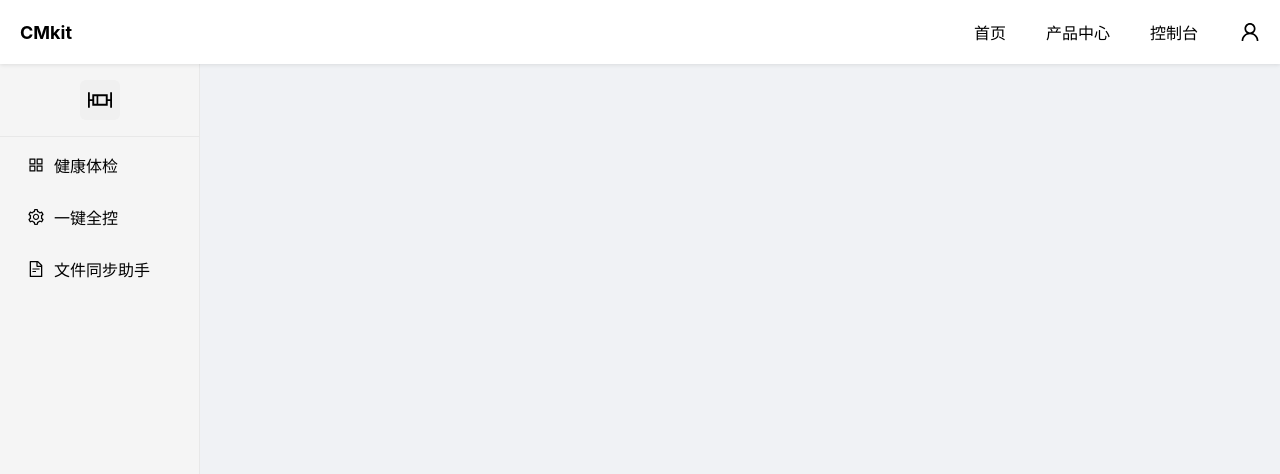
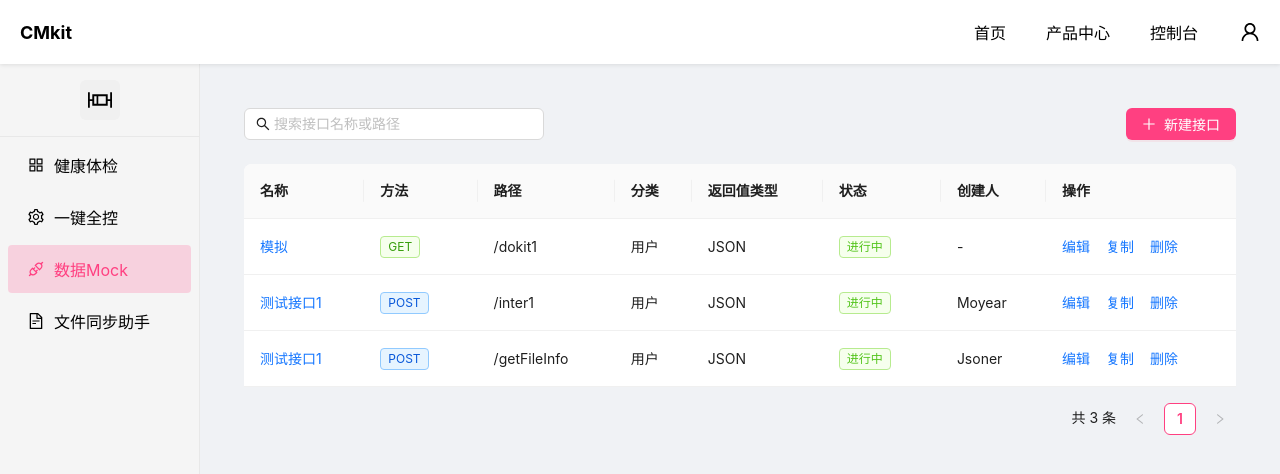
Before and after one commit to moyearzhou/Dokit-Server, a React (Create React App) app: page /data-mock in a window 1280 px wide. Shown: the top 474 px of the page. Built offline with nearby package versions, Linux system fonts and the light colour scheme.

Commit message:
[feat] 新增数据mock的面板

```diff
--- /dev/null
+++ b/public/mockDataTemp.json
@@ -0,0 +1,117 @@
+{
+  "datalist": [
+    {
+      "_id": "5dc925a3e6173367388831e0",
+      "name": "模拟",
+      "desc": "模拟dokit",
+      "groupId": "",
+      "projectId": "5c8e04056144a626ff2542e344",
+      "categoryId": "5dc920a56de696654ec9b56b",
+      "path": "/dokit1",
+      "method": "GET",
+      "formatType": "json",
+      "params": {
+        "pathParams": [
+          {
+            "name": "api",
+            "value": "api.dj.login"
+          }
+        ]
+      },
+      "owner": {},
+      "interOwner": {},
+      "curStatus": {},
+      "createDate": "2019-11-11 17:10:59",
+      "categoryName": "用户",
+      "query": {
+        "api": "api.dj.login"
+      },
+      "sceneList": [
+        {
+          "_id": "5dca79a0cf77257a255a0fda",
+          "name": "场景2",
+          "desc": "",
+          "projectId": "5c8e04056144a626ff2542e344",
+          "interfaceId": "5dc925a3e6173367388831e0",
+          "createDate": 1573550496005
+        },
+        {
+          "_id": "5dca795bb073557a27024a24",
+          "name": "测试场景",
+          "desc": "",
+          "projectId": "5c8e04056144a626ff2542e344",
+          "interfaceId": "5dc925a3e6173367388831e0",
+          "createDate": 1573550427707
+        }
+      ]
+    },
+    {
+      "_id": "5dc92585b1b0846733194865",
+      "name": "测试接口1",
+      "desc": "",
+      "groupId": "",
+      "projectId": "5c8e04056144a626ff2542e344",
+      "categoryId": "5dc920a56de696654ec9b56b",
+      "path": "/inter1",
+      "method": "POST",
+      "formatType": "json",
+      "params": {
+        "pathParams": []
+      },
+      "owner": {
+        "_id": "5c87b096513b3e266f4027ca",
+        "name": "Moyear",
+        "displayName": "卢群(普惠产品技术部)",
+        "department": "普惠产品技术部",
+        "employeeNumber": "D00252",
+        "accountName": "luqun",
+        "authority": {
+          "admin": true
+        }
+      },
+      "interOwner": "",
+      "curStatus": {
+        "status": "new",
+        "date": "2019-11-11 17:10:29"
+      },
+      "createDate": "2019-11-11 17:10:29",
+      "categoryName": "用户",
+      "query": {},
+      "sceneList": []
+    },
+    {
+        "_id": "5dc92585b1b0846733194865",
+        "name": "测试接口1",
+        "desc": "",
+        "groupId": "",
+        "projectId": "5c8e04056144a626ff2542e344",
+        "categoryId": "5dc920a56de696654ec9b56b",
+        "path": "/getFileInfo",
+        "method": "POST",
+        "formatType": "json",
+        "params": {
+          "pathParams": []
+        },
+        "owner": {
+          "_id": "5c87b096513b3e266f4027ca",
+          "name": "Jsoner",
+          "displayName": "卢群(普惠产品技术部)",
+          "department": "普惠产品技术部",
+          "employeeNumber": "D00252",
+          "accountName": "luqun",
+          "authority": {
+            "admin": true
+          }
+        },
+        "interOwner": "",
+        "curStatus": {
+          "status": "new",
+          "date": "2019-11-11 17:10:29"
+        },
+        "createDate": "2019-11-11 17:10:29",
+        "categoryName": "用户",
+        "query": {},
+        "sceneList": []
+      }
+  ]
+}
--- a/src/components/Layout/MainLayout.jsx
+++ b/src/components/Layout/MainLayout.jsx
@@ -5,6 +5,7 @@ import Header from '../Header/Header';
 import Sidebar from '../Sidebar/Sidebar';
 import Dashboard from '../../pages/Dashboard';
 import FileSync from '../../pages/FileSync';
+import DataMock from '../../pages/DataMock/DataMock';
 
 const LayoutContainer = styled.div`
   display: flex;
@@ -35,6 +36,7 @@ function MainLayout() {
           <Routes>
             <Route path="/" element={<Dashboard />} />
             <Route path="/dashboard" element={<Dashboard />} />
+            <Route path="/data-mock" element={<DataMock />} />
             <Route path="/file-sync" element={<FileSync />} />
           </Routes>
         </MainContent>
--- a/src/components/Sidebar/Sidebar.jsx
+++ b/src/components/Sidebar/Sidebar.jsx
@@ -5,7 +5,8 @@ import {
   AppstoreOutlined,
   FileTextOutlined,
   SettingOutlined,
-  BoxPlotOutlined
+  BoxPlotOutlined,
+  ApiOutlined
 } from '@ant-design/icons';
 
 const SidebarContainer = styled.aside`
@@ -93,6 +94,12 @@ function Sidebar() {
             一键全控
           </MenuLink>
         </MenuItem>
+        <MenuItem className={location.pathname === '/data-mock' ? 'active' : ''}>
+          <MenuLink to="/data-mock">
+            <ApiOutlined />
+            数据Mock
+          </MenuLink>
+        </MenuItem>
         <MenuItem className={location.pathname === '/file-sync' ? 'active' : ''}>
           <MenuLink to="/file-sync">
             <FileTextOutlined />
--- /dev/null
+++ b/src/pages/DataMock/DataMock.jsx
@@ -0,0 +1,131 @@
+import React, { useState, useEffect } from 'react';
+import styled from 'styled-components';
+import { Table, Input, Button, Tag, Space, message } from 'antd';
+import { SearchOutlined, PlusOutlined } from '@ant-design/icons';
+
+const Container = styled.div`
+  padding: 24px;
+`;
+
+const Header = styled.div`
+  display: flex;
+  justify-content: space-between;
+  align-items: center;
+  margin-bottom: 24px;
+`;
+
+const SearchSection = styled.div`
+  display: flex;
+  gap: 16px;
+`;
+
+function DataMock() {
+  const [loading, setLoading] = useState(false);
+  const [data, setData] = useState([]);
+
+  const fetchData = async () => {
+    try {
+      setLoading(true);
+      const response = await fetch('/mockDataTemp.json');
+      const result = await response.json();
+      setData(result.datalist);
+    } catch (error) {
+      message.error('加载数据失败');
+      console.error('Error fetching data:', error);
+    } finally {
+      setLoading(false);
+    }
+  };
+
+  useEffect(() => {
+    fetchData();
+  }, []);
+
+  const columns = [
+    {
+      title: '名称',
+      dataIndex: 'name',
+      key: 'name',
+      render: (text, record) => (
+        <a onClick={() => console.log('查看详情', record)}>{text}</a>
+      ),
+    },
+    {
+      title: '方法',
+      dataIndex: 'method',
+      key: 'method',
+      render: (text) => (
+        <Tag color={text === 'GET' ? 'green' : 'blue'}>{text}</Tag>
+      ),
+    },
+    {
+      title: '路径',
+      dataIndex: 'path',
+      key: 'path',
+    },
+    {
+      title: '分类',
+      dataIndex: 'categoryName',
+      key: 'categoryName',
+    },
+    {
+      title: '返回值类型',
+      dataIndex: 'formatType',
+      key: 'formatType',
+      render: (text) => text.toUpperCase(),
+    },
+    {
+      title: '状态',
+      key: 'status',
+      render: (_, record) => (
+        <Tag color="success">进行中</Tag>
+      ),
+    },
+    {
+      title: '创建人',
+      key: 'owner',
+      render: (_, record) => record.owner.name || '-',
+    },
+    {
+      title: '操作',
+      key: 'action',
+      render: (_, record) => (
+        <Space size="middle">
+          <a onClick={() => console.log('编辑', record)}>编辑</a>
+          <a onClick={() => console.log('复制', record)}>复制</a>
+          <a onClick={() => console.log('删除', record)}>删除</a>
+        </Space>
+      ),
+    },
+  ];
+
+  return (
+    <Container>
+      <Header>
+        <SearchSection>
+          <Input
+            placeholder="搜索接口名称或路径"
+            prefix={<SearchOutlined />}
+            style={{ width: 300 }}
+          />
+        </SearchSection>
+        <Button type="primary" icon={<PlusOutlined />}>
+          新建接口
+        </Button>
+      </Header>
+      <Table
+        columns={columns}
+        dataSource={data}
+        loading={loading}
+        rowKey="_id"
+        pagination={{
+          total: data.length,
+          pageSize: 10,
+          showTotal: (total) => `共 ${total} 条`,
+        }}
+      />
+    </Container>
+  );
+}
+
+export default DataMock;
```
